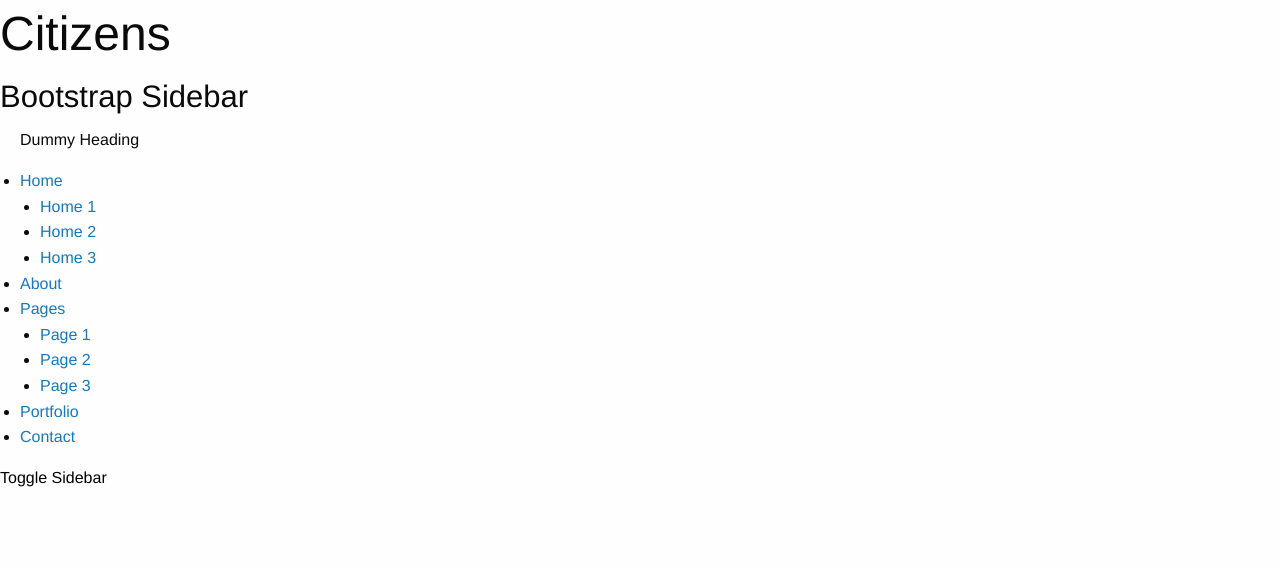
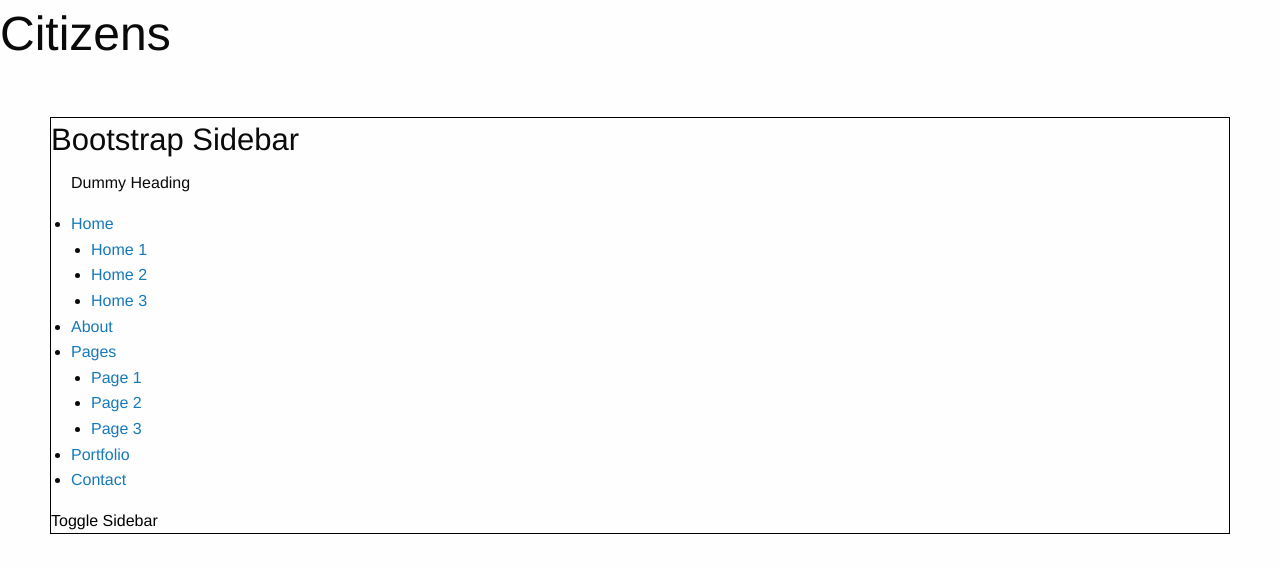
Before and after one commit to Hazumon/Citizens, a React app: page / in a window 1280 px wide. Shown: the top 568 px of the page. Built offline with nearby package versions, Linux system fonts and the light colour scheme.

Commit message:
updating dependencies

```diff
--- a/public/index.html
+++ b/public/index.html
@@ -6,6 +6,7 @@
     <link rel="stylesheet" href="https://cdnjs.cloudflare.com/ajax/libs/foundation/6.1.2/foundation.min.css">
   </head>
   <body>
+    <link rel="stylesheet" href= "../src/stylesheets/sidebar.css">
     <div id="app"></div>
     <script src="bundle.js"></script>
   </body>
--- a/src/components/App.js
+++ b/src/components/App.js
@@ -1,12 +1,12 @@
 import React from 'react';
 import SideBarMenu from './SideBarMenu';
 
-const App = props => {
+const App = () => {
   return(
     <div class="container">
       <h1>Citizens</h1>
+
       <SideBarMenu
-      dogs={props.animals.dogs}
       />
 
     </div>
--- a/src/components/SideBarMenu.js
+++ b/src/components/SideBarMenu.js
@@ -3,10 +3,8 @@
 
 const SideBarMenu = () => {
 
-
-
   return(
-    <div>
+    <div class="boxborder">
    <SideBar
    />
     </div>
--- a/src/main.js
+++ b/src/main.js
@@ -1,4 +1,5 @@
 import './stylesheets/main.scss';
+// import styles from './stylesheets/sidebar.css';
 // import './stylesheets/sidebar.css';
 import 'babel-polyfill';
 import React from 'react';
--- a/src/stylesheets/main.scss
+++ b/src/stylesheets/main.scss
@@ -1,2 +1,5 @@
 // @import 'themeColors';
 // $theme-font:    verdana, sans-serif;
+.danger {
+    border: 1px solid black;
+  }
--- a/src/stylesheets/sidebar.css
+++ b/src/stylesheets/sidebar.css
@@ -1,4 +1,4 @@
-.boxcolor {
+.boxborder {
 
     border: 1px solid black;
     margin: 50px;
--- a/webpack.config.js
+++ b/webpack.config.js
@@ -22,7 +22,20 @@
         test: /\.jsx?$/,
         exclude: /node_modules/,
         loader: 'babel-loader'
-      }
+      },
+      {
+      test: /\.css$/,
+      include: /node_modules/,
+          use: [
+              'style-loader',
+                  {
+                    loader: 'css-loader',
+                    options: {
+                      modules: true,
+                    },
+                  },
+                ],
+ }
     ]
   },
   devtool: 'eval-source-map',
```
